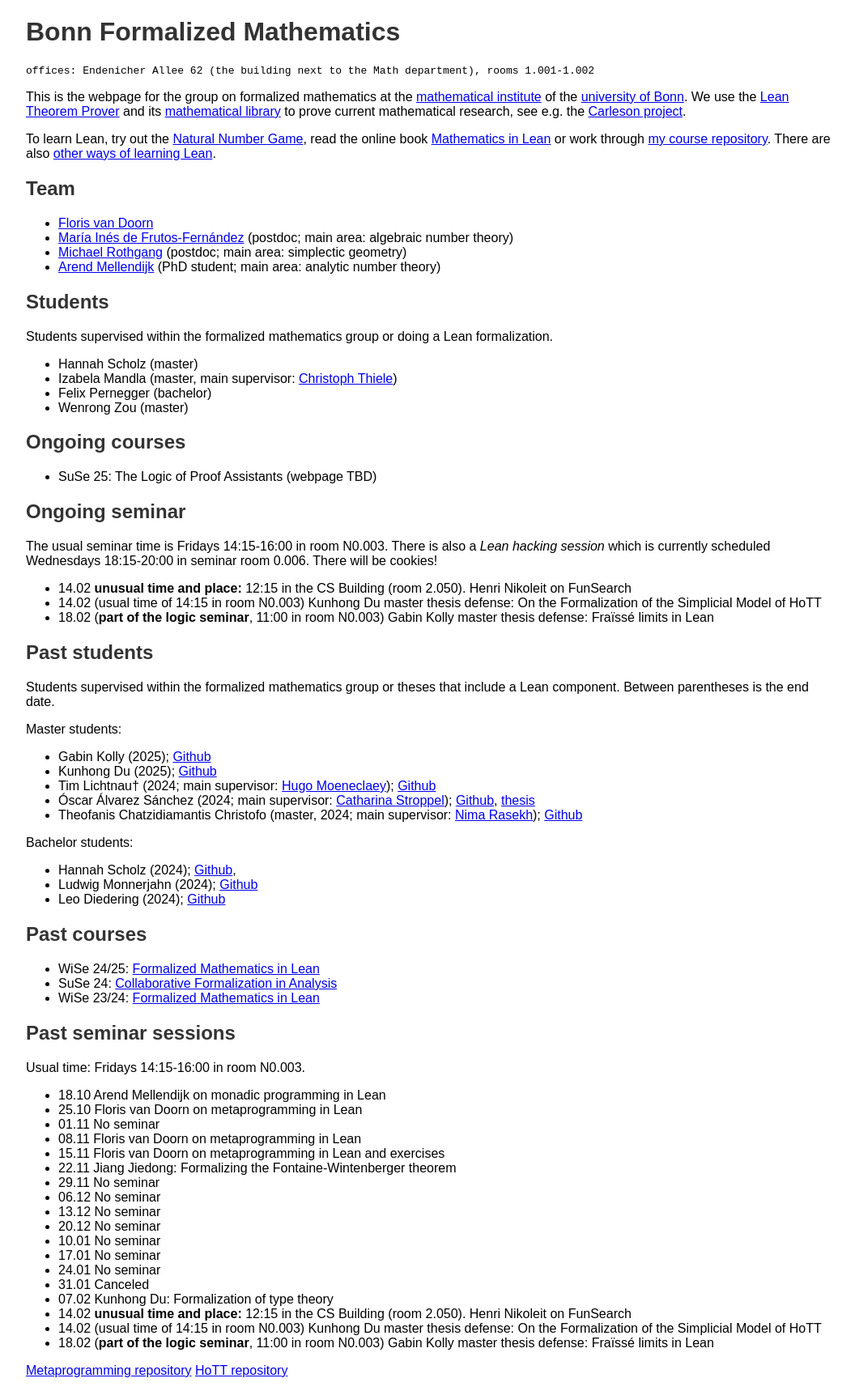
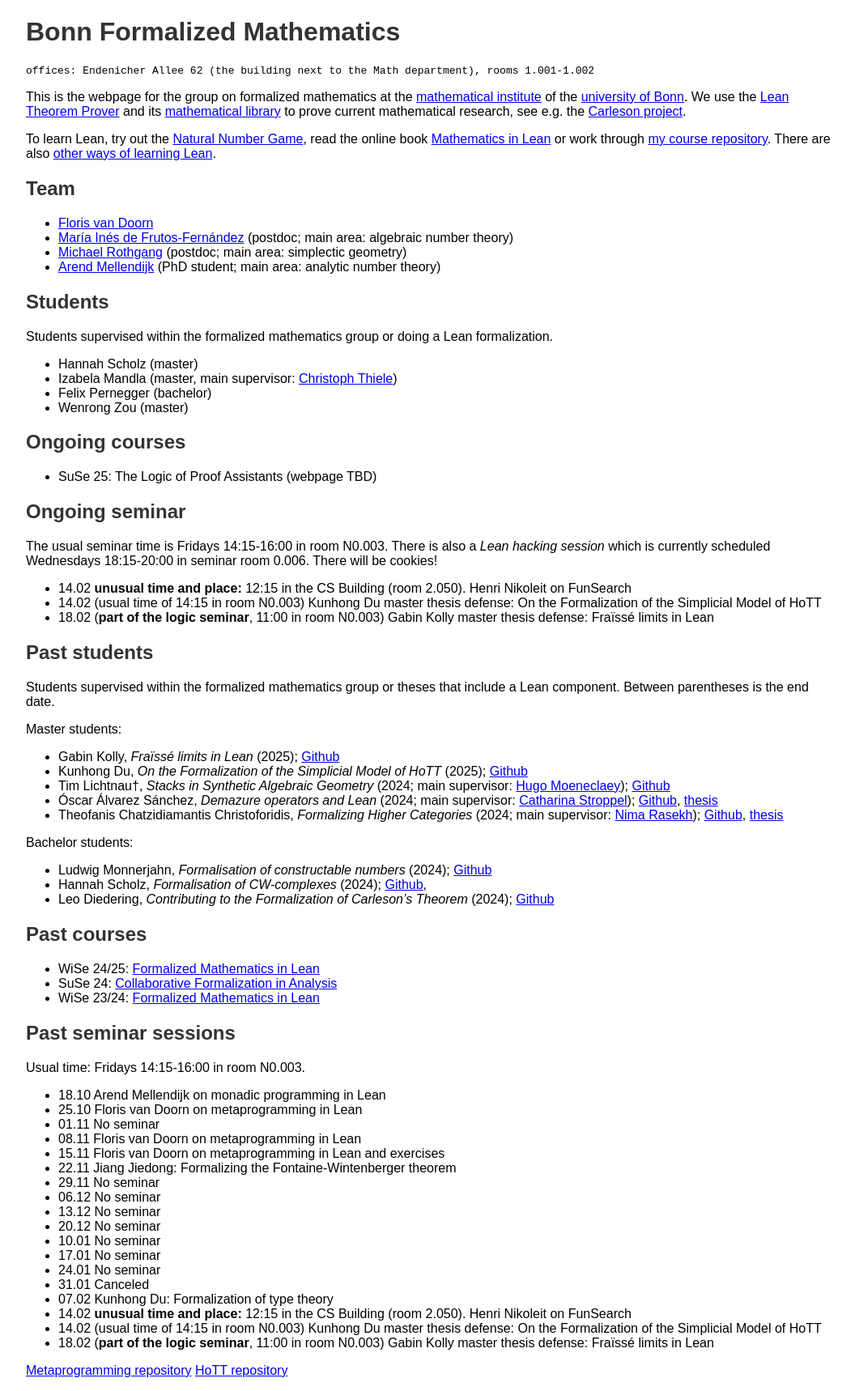
Before and after one commit to fpvandoorn/fpvandoorn.github.io, a Jekyll site: the page built from formalized-mathematics.md, in a window 1280 px wide. Shown: the whole page at 81% size, without its empty margins (108-1164 px from the left). Built offline with Jekyll 4.4.1, drawn with Linux system fonts in a browser that asks for light colours; our own code applies the rules of GitHub Pages for plain Markdown files.

Commit message:
add titles

```diff
--- a/formalized-mathematics.md
+++ b/formalized-mathematics.md
@@ -45,16 +45,16 @@
 Students supervised within the formalized mathematics group or theses that include a Lean component. Between parentheses is the end date.
 
 Master students:
-* Gabin Kolly (2025); [Github](https://github.com/GabinKolly)<!--, [thesis](theses/GabinKolly.pdf)-->
-* Kunhong Du (2025); [Github](https://github.com/KunhongDu/HoTT-Model)<!--, [thesis](theses/KunhongDu.pdf)--> <!-- PhD with Nicolai Kraus? -->
-* Tim Lichtnau† (2024; main supervisor: [Hugo Moeneclaey](https://www.hugomoeneclaey.com/)); [Github](https://github.com/timlichtnau/)
-* Óscar Álvarez Sánchez (2024; main supervisor: [Catharina Stroppel](https://www.math.uni-bonn.de/ag/stroppel/)); [Github](https://github.com/bolito2/DemazureOperatorsLean), [thesis](theses/OscarAlvarez.pdf)
-* Theofanis Chatzidiamantis Christofo (master, 2024; main supervisor: [Nima Rasekh](https://nimarasekh.github.io/)); [Github](https://github.com/thchatzidiamantis/sHoTT)<!--, [thesis](theses/TheofanisChristofo.pdf)--> <!-- PhD in London, Western Ontario -->
+* Gabin Kolly, *Fraïssé limits in Lean* (2025); [Github](https://github.com/GabinKolly)<!--, [thesis](theses/GabinKolly.pdf)-->
+* Kunhong Du, *On the Formalization of the Simplicial Model of HoTT* (2025); [Github](https://github.com/KunhongDu/HoTT-Model)<!--, [thesis](theses/KunhongDu.pdf)--> <!-- PhD with Nicolai Kraus? -->
+* Tim Lichtnau†, *Stacks in Synthetic Algebraic Geometry* (2024; main supervisor: [Hugo Moeneclaey](https://www.hugomoeneclaey.com/)); [Github](https://github.com/timlichtnau/)
+* Óscar Álvarez Sánchez, *Demazure operators and Lean* (2024; main supervisor: [Catharina Stroppel](https://www.math.uni-bonn.de/ag/stroppel/)); [Github](https://github.com/bolito2/DemazureOperatorsLean), [thesis](theses/OscarAlvarez.pdf)
+* Theofanis Chatzidiamantis Christoforidis, *Formalizing Higher Categories* (2024; main supervisor: [Nima Rasekh](https://nimarasekh.github.io/)); [Github](https://github.com/thchatzidiamantis/sHoTT), [thesis](theses/TheofanisChristoforidis.pdf) <!-- PhD in London, Western Ontario -->
 
 Bachelor students:
-* Hannah Scholz (2024); [Github](https://github.com/scholzhannah/CWComplexes/), <!--[thesis](theses/HannahScholz.pdf)-->
-* Ludwig Monnerjahn (2024); [Github](https://github.com/Louis-Le-Grand/Formalisation-of-constructable-numbers) <!--, [thesis](theses/LudwigMonnerjahn.pdf)-->
-* Leo Diedering (2024); [Github](https://github.com/ldiedering)<!--, [thesis](theses/LeoDiedering.pdf)-->
+* Ludwig Monnerjahn, *Formalisation of constructable numbers* (2024); [Github](https://github.com/Louis-Le-Grand/Formalisation-of-constructable-numbers) <!--, [thesis](theses/LudwigMonnerjahn.pdf)-->
+* Hannah Scholz, *Formalisation of CW-complexes* (2024); [Github](https://github.com/scholzhannah/CWComplexes/), <!--[thesis](theses/HannahScholz.pdf)-->
+* Leo Diedering, *Contributing to the Formalization of Carleson's Theorem* (2024); [Github](https://github.com/ldiedering)<!--, [thesis](theses/LeoDiedering.pdf)-->
 
 
 ## Past courses
```
Also changed, not shown: 1 other file.
